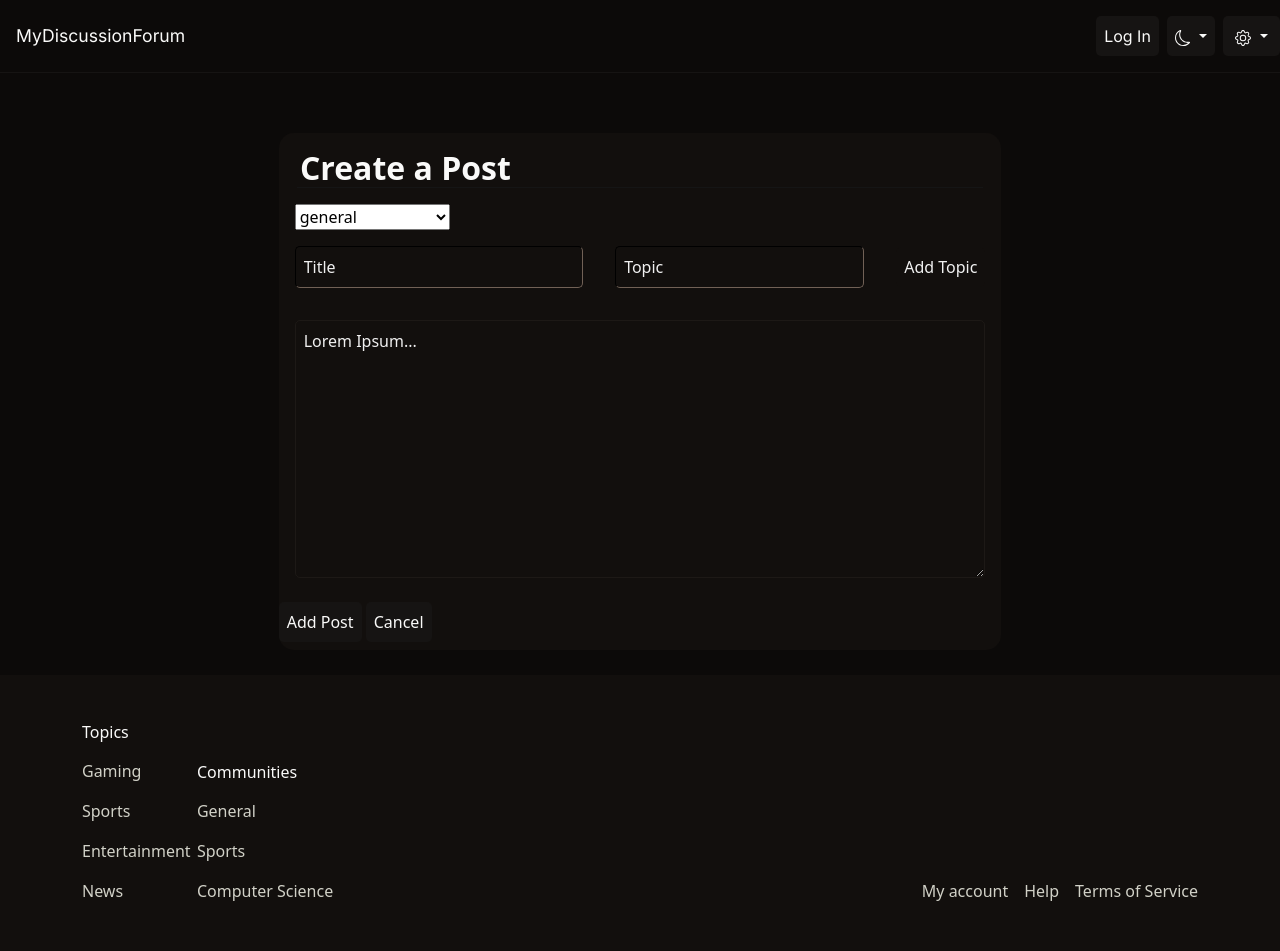
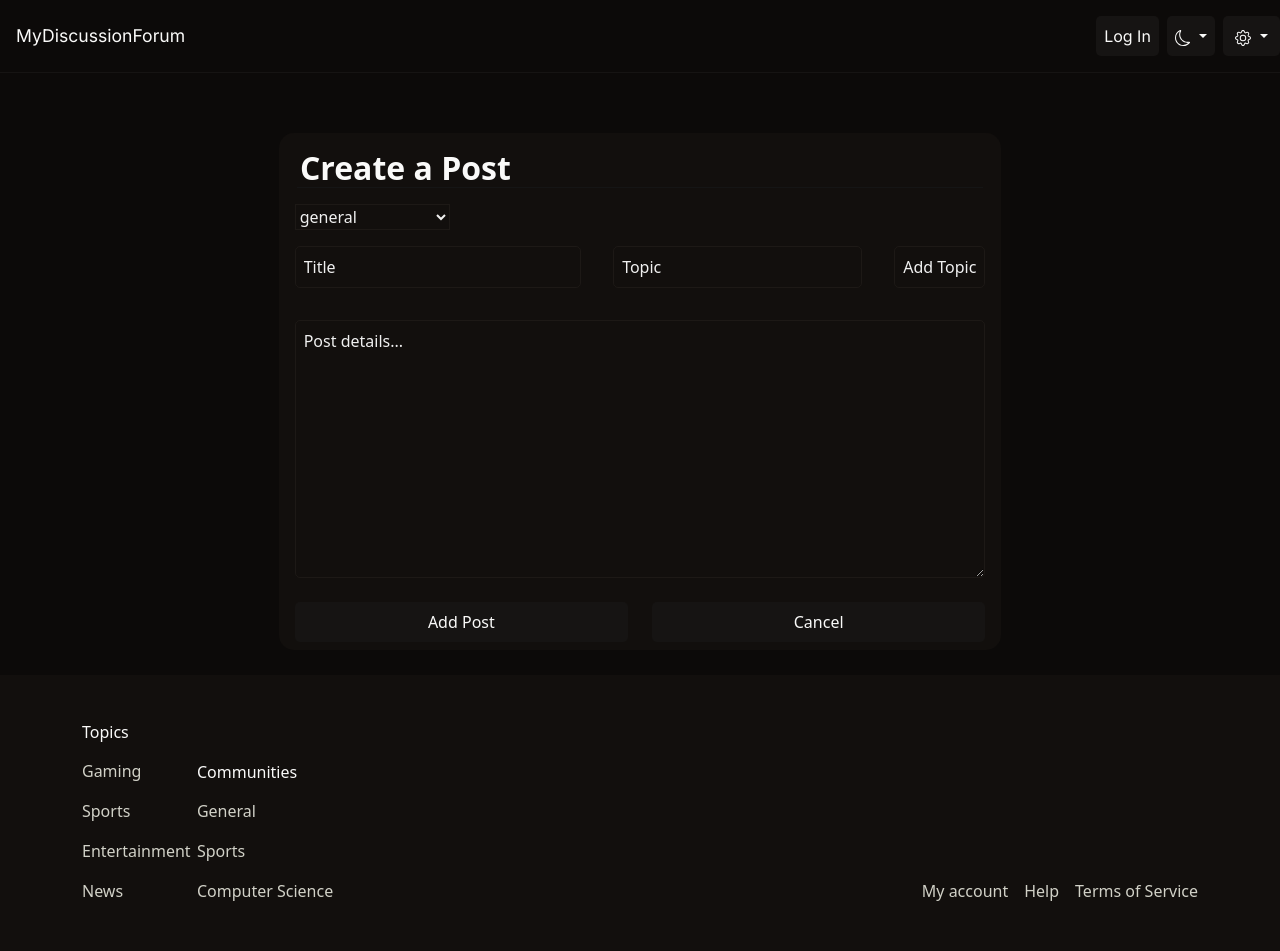
Before and after one commit to ColinLefter/COSC-360-Group-Project, a PHP site: page /MyDiscussionForum/createPost.html in a window 1280 px wide. Run offline with PHP 8.4, Linux system fonts and the light colour scheme; data comes from the database, SQL or seed files in the repository.

Commit message:
Finalized create a post UI

```diff
--- a/MyDiscussionForum/community.html
+++ b/MyDiscussionForum/community.html
@@ -26,11 +26,8 @@
         </div>
 
         <div class="col-7">
-
           <div id="community-banner-placeholder"></div>
-
           <div id="recent-posts-placeholder"></div>
-
         </div>
 
         <div class="col">
--- a/MyDiscussionForum/createPost.html
+++ b/MyDiscussionForum/createPost.html
@@ -31,8 +31,8 @@
                     <h2 class="create-post-header"><strong>Create a Post</strong></h2>
                     <div>
                         <select class="create-post-community-dropdown" name="communities" id="create-post-communities">
-                              <!-- Communities go here -->
-                          </select>
+                        <!-- Communities go here -->
+                        </select>
                     </div>
 
                     <form id="create-post">
@@ -42,14 +42,18 @@
                             <input type="button" class="add-topic-button" value="Add Topic">
                         </div>
                         <div style='display: flex;'>
-                            <textarea id="create-post-content" name="post-content" placeholder="Lorem Ipsum..." rows="10" required></textarea>
+                          <textarea id="create-post-content" name="post-content" placeholder="Post details..." rows="10" required></textarea>
                         </div>
-                        <button type="submit" class="button-base primary-button">Add Post</button>
-                        <button action="action"class="button-base primary-button" onclick="window.history.go(-1); return false;" class="button-base primary-button" type="submit" class="create-post-button">Cancel</button>
-                    </form>
-
+                        <div class='row px-3 py-0'>
+                          <div class="col-6">
+                              <button type="submit" class="button-base primary-button w-100">Add Post</button>
+                          </div>
+                          <div class="col-6">
+                              <button type="button" class="button-base primary-button w-100" onclick="window.history.go(-1); return false;">Cancel</button>
+                          </div>
+                        </div>
+                      </form>
                 </div>
-
             </section>
         </div>
 
--- a/MyDiscussionForum/css/createPost.css
+++ b/MyDiscussionForum/css/createPost.css
@@ -15,6 +15,12 @@
 .create-post-inner {
     border-radius: 15px;
   }
+
+.dark .create-post-community-dropdown {
+    background-color: hsl(20, 14.3%, 6.1%);
+    color: hsl(0, 0%, 94%);
+    border-color: hsl(20, 14.3%, 10.1%);
+}
 
 .create-post-header {
     margin: auto;
--- a/MyDiscussionForum/css/styles.css
+++ b/MyDiscussionForum/css/styles.css
@@ -57,10 +57,29 @@
   width: 100%; /* Stretching the input field for the form, given by Bootstrap's form-control */
 }
 
+input, textarea {
+  background-color: #ffffff; /* White background for light mode */
+  color: #333333; /* Darker text color for readability */
+  border: 1px solid #ccc; /* Light grey border in normal state */
+}
+
+input::placeholder, textarea::placeholder {
+  color: #666666; /* Grey color for placeholders */
+  opacity: 1;
+}
+
+input:focus, textarea:focus {
+  background-color: #ffffff; /* White background remains on focus */
+  border-color: rgba(0, 0, 0, 0.9); /* Nearly black border on focus */
+  color: #333333;
+  outline: none; /* Remove default outline */
+  box-shadow: none; /* Ensure no box-shadow is applied */
+}
+
 .dark input, .dark textarea {
   background-color: hsl(20, 14.3%, 6.1%);
-  color: hsl(0, 0%, 94%); /* Light color for text */
-  border-color: hsl(20, 14.3%, 10.1%);
+  color: hsl(0, 0%, 94%);
+  border: 1px solid hsl(20, 14.3%, 10.1%);
 }
 
 .dark input::placeholder, .dark textarea::placeholder {
@@ -68,10 +87,12 @@
   opacity: 1;
 }
 
-.dark input:focus, .dark textarea:focus {
+body.dark input:focus, body.dark textarea:focus {
   background-color: hsl(20, 14.3%, 6.1%);
-  border-color: hsl(20, 14.3%, 20.1%);
+  border-color: hsl(0, 0%, 100%); /* White border */
   color: hsl(0, 0%, 94%);
+  outline: none; /* Ensures overriding of Bootstrap's default focus outline */
+  box-shadow: none; /* Bootstrap sometimes uses box-shadow to create focus outlines */
 }
 
 .header {
--- a/MyDiscussionForum/resetPassword.html
+++ b/MyDiscussionForum/resetPassword.html
@@ -50,8 +50,10 @@
 <script src="https://cdn.jsdelivr.net/npm/bootstrap@5.3.2/dist/js/bootstrap.bundle.min.js" integrity="sha384-C6RzsynM9kWDrMNeT87bh95OGNyZPhcTNXj1NW7RuBCsyN/o0jlpcV8Qyq46cDfL" crossorigin="anonymous"></script>
 <script src="js/resetPassword.js"></script>
 <script>
-  $(function(){
-    $("#navbar-placeholder").load("components/navbarNoSearch.php");
+  $(function() {
+    $("#navbar-placeholder").load("components/navbarNoSearch.php", function() {
+      $(document).trigger('contentLoaded');
+    });
   });
 </script>
 <script>
```
